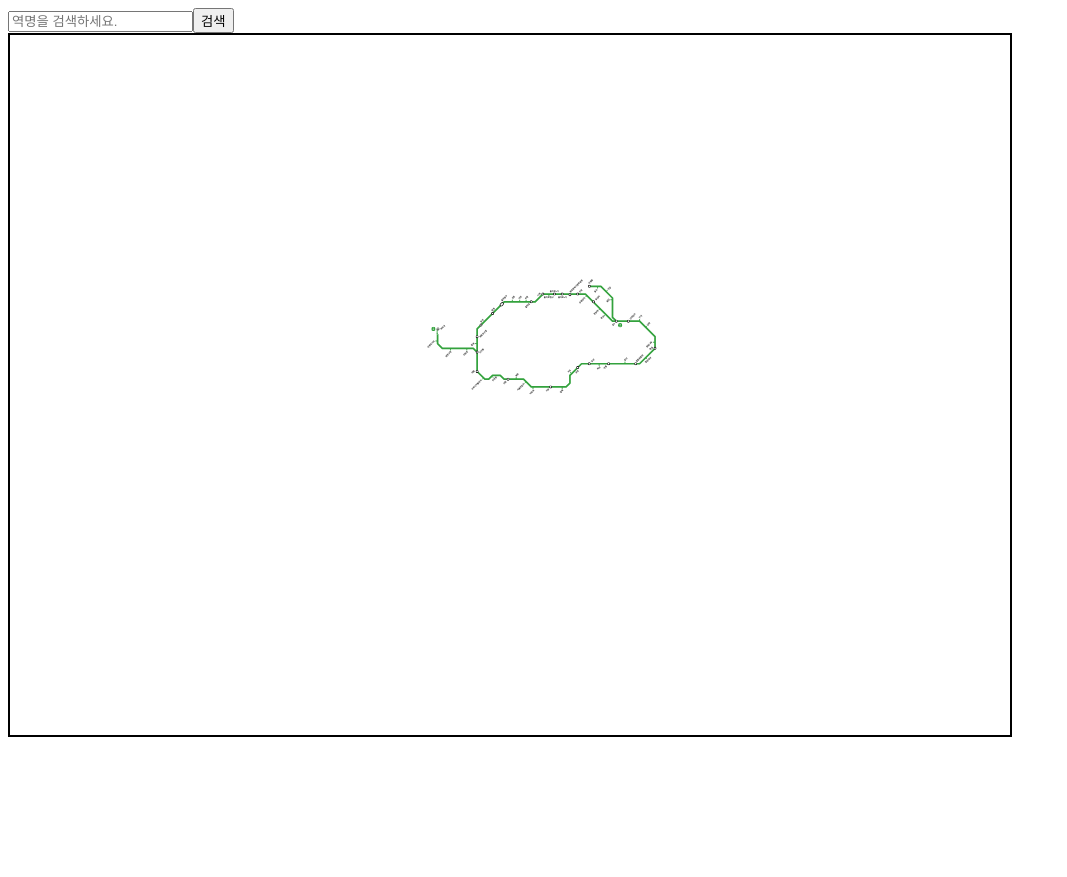
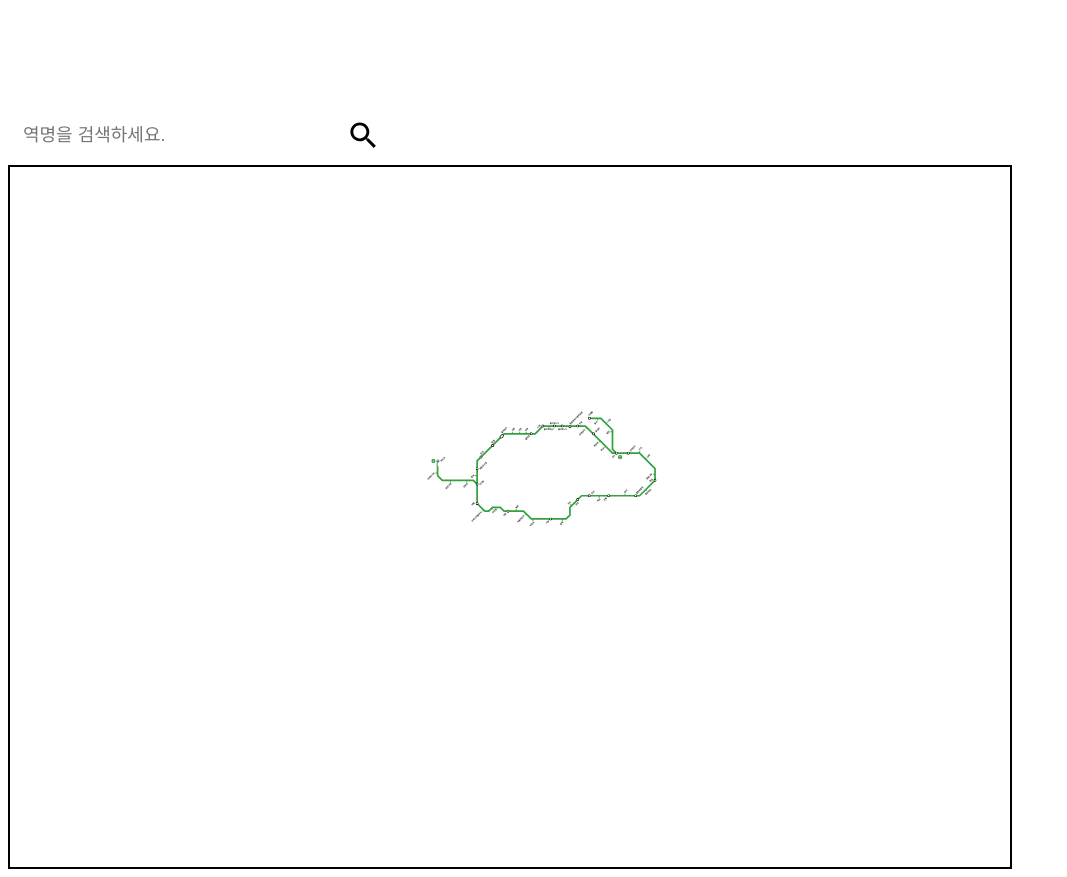
Before and after one commit to sungyuha/SubwayToilet, a React (Create React App) app in the folder subway-toilet/: page / in a window 1280 px wide. Shown: the whole page, without its empty margins (0-1067 px from the left). Before the commit the page ends 800 px from the top, so only its background shows below. Built offline with nearby package versions, Linux system fonts and the light colour scheme.

Commit message:
Search 검색 드롭다운

```diff
--- a/subway-toilet/package.json
+++ b/subway-toilet/package.json
@@ -3,6 +3,10 @@
   "version": "0.1.0",
   "private": true,
   "dependencies": {
+    "@emotion/react": "^11.10.4",
+    "@emotion/styled": "^11.10.4",
+    "@mui/icons-material": "^5.10.9",
+    "@mui/material": "^5.10.10",
     "@testing-library/jest-dom": "^5.16.5",
     "@testing-library/react": "^13.4.0",
     "@testing-library/user-event": "^13.5.0",
--- a/subway-toilet/src/App.js
+++ b/subway-toilet/src/App.js
@@ -1,5 +1,6 @@
 import SubwayLineMap from "./SubwayLineMap";
 import Search from "./Component/Search";
+import SubwayData from "./Subway-map.json";
 
 function App() {
 
@@ -7,7 +8,7 @@ function App() {
 
   return (
     <div className="App">
-      <Search />
+      <Search data={SubwayData}/>
       <SubwayLineMap/>
     </div>
   );
--- a/subway-toilet/src/Component/Search.js
+++ b/subway-toilet/src/Component/Search.js
@@ -1,12 +1,63 @@
-import React from 'react';
+import React, { useState } from "react";
+import './Search.scss';
+//import {ReactComponent as SubwayLine2} from './Seoul_subway_linemap_ko.svg';
+import SearchIcon from '@mui/icons-material/Search';
+import CloseIcon from '@mui/icons-material/Close';
 
-function Search() {
-    return(
-        <div>
-            <input type="text" placeholder="역명을 검색하세요." />
-            <button type="button">검색</button>
+function Search({data}) {
+    const [filteredData, setFilteredData] = useState([]);
+    const [wordEntered, setWordEntered] = useState("");
+
+    const handleFilter = (event) => {
+        const searchWord = event.target.value;
+        setWordEntered(searchWord);
+        console.log( data.DATA );
+        const newFilter = data.DATA.filter((value) => {
+            return value.station_nm.includes(searchWord);
+        });
+
+        if (searchWord === "") {
+        setFilteredData([]);
+        } else {
+        setFilteredData(newFilter);
+        }
+    };
+
+    const clearInput = () => {
+        setFilteredData([]);
+        setWordEntered("");
+    };
+
+    return (
+        <div className="search">
+        <div className="searchInputs">
+            <input
+            type="text"
+            placeholder="역명을 검색하세요."
+            value={wordEntered}
+            onChange={handleFilter}
+            />
+            <div className="searchIcon">
+            {filteredData.length === 0 ? (
+                <SearchIcon />
+            ) : (
+                <CloseIcon id="clearBtn" onClick={clearInput} />
+            )}
+            </div>
         </div>
-    )
+        {filteredData.length !== 0 && (
+            <div className="dataResult">
+            {filteredData.slice(0, 15).map((value, key) => {
+                return (
+                <a className="dataItem" href={value.link} target="blank">
+                    <p>{value.station_nm} </p>
+                </a>
+                );
+            })}
+            </div>
+        )}
+        </div>
+    );
 }
 
 export default Search;
--- /dev/null
+++ b/subway-toilet/src/Component/Search.scss
@@ -0,0 +1,71 @@
+.searchInputs {
+    margin-top: 105px;
+    display: flex;
+    }
+
+    .search input {
+    background-color: white;
+    border: 0;
+    border-radius: 2px;
+    border-top-right-radius: 0px;
+    border-bottom-right-radius: 0px;
+    font-size: 18px;
+    padding: 15px;
+    height: 30px;
+    width: 300px;
+    }
+
+    .searchIcon {
+    height: 60px;
+    width: 50px;
+    background-color: white;
+    display: grid;
+    place-items: center;
+    }
+
+    input:focus {
+    outline: none;
+    }
+
+    .searchIcon svg {
+    font-size: 35px;
+    cursor: pointer;
+}
+
+    .dataResult {
+    margin-top: 5px;
+    width: 300px;
+    height: 200px;
+    background-color: white;
+    box-shadow: rgba(0, 0, 0, 0.35) 0px 5px 15px;
+    overflow: hidden;
+    overflow-y: auto;
+
+    &::-webkit-scrollbar {
+    display: none;
+    }
+
+    .dataItem {
+    width: 100%;
+    height: 50px;
+    display: flex;
+    align-items: center;
+    color: black;
+    }
+}
+
+    .dataItem p {
+    margin-left: 10px;
+    }
+
+    a {
+    text-decoration: none;
+
+    &:hover {
+    background-color: lightgrey;
+    }
+}
+
+    #clearBtn {
+    cursor: pointer;
+    }
--- /dev/null
+++ b/subway-toilet/src/Subway-map.json
@@ -0,0 +1,56 @@
+{
+    "DESCRIPTION" : {"STATION_NM":"전철역명","STATION_CD":"전철역코드","LINE_NUM":"호선","FR_CODE":"외부코드"},
+    "DATA" : [
+    {"line_num":"02호선","station_cd":"0245","station_nm":"신답","fr_code":"211-2"},
+    {"line_num":"02호선","station_cd":"0248","station_nm":"양천구청","fr_code":"234-2"},
+    {"line_num":"02호선","station_cd":"0216","station_nm":"잠실","fr_code":"216"},
+    {"line_num":"02호선","station_cd":"0249","station_nm":"신정네거리","fr_code":"234-3"},
+    {"line_num":"02호선","station_cd":"0233","station_nm":"대림","fr_code":"233"},
+    {"line_num":"02호선","station_cd":"0237","station_nm":"당산","fr_code":"237"},
+    {"line_num":"02호선","station_cd":"0217","station_nm":"잠실새내","fr_code":"217"},
+    {"line_num":"02호선","station_cd":"0218","station_nm":"종합운동장","fr_code":"218"},
+    {"line_num":"02호선","station_cd":"0219","station_nm":"삼성","fr_code":"219"},
+    {"line_num":"02호선","station_cd":"0243","station_nm":"충정로","fr_code":"243"},
+    {"line_num":"02호선","station_cd":"0246","station_nm":"신설동","fr_code":"211-4"},
+    {"line_num":"02호선","station_cd":"0238","station_nm":"합정","fr_code":"238"},
+    {"line_num":"02호선","station_cd":"0239","station_nm":"홍대입구","fr_code":"239"},
+    {"line_num":"02호선","station_cd":"0240","station_nm":"신촌","fr_code":"240"},
+    {"line_num":"02호선","station_cd":"0241","station_nm":"이대","fr_code":"241"},
+    {"line_num":"02호선","station_cd":"0242","station_nm":"아현","fr_code":"242"},
+    {"line_num":"02호선","station_cd":"0247","station_nm":"도림천","fr_code":"234-1"},
+    {"line_num":"02호선","station_cd":"0220","station_nm":"선릉","fr_code":"220"},
+    {"line_num":"02호선","station_cd":"0221","station_nm":"역삼","fr_code":"221"},
+    {"line_num":"02호선","station_cd":"0222","station_nm":"강남","fr_code":"222"},
+    {"line_num":"02호선","station_cd":"0223","station_nm":"교대","fr_code":"223"},
+    {"line_num":"02호선","station_cd":"0224","station_nm":"서초","fr_code":"224"},
+    {"line_num":"02호선","station_cd":"0225","station_nm":"방배","fr_code":"225"},
+    {"line_num":"02호선","station_cd":"0226","station_nm":"사당","fr_code":"226"},
+    {"line_num":"02호선","station_cd":"0227","station_nm":"낙성대","fr_code":"227"},
+    {"line_num":"02호선","station_cd":"0228","station_nm":"서울대입구","fr_code":"228"},
+    {"line_num":"02호선","station_cd":"0229","station_nm":"봉천","fr_code":"229"},
+    {"line_num":"02호선","station_cd":"0230","station_nm":"신림","fr_code":"230"},
+    {"line_num":"02호선","station_cd":"0231","station_nm":"신대방","fr_code":"231"},
+    {"line_num":"02호선","station_cd":"0232","station_nm":"구로디지털단지","fr_code":"232"},
+    {"line_num":"02호선","station_cd":"0234","station_nm":"신도림","fr_code":"234"},
+    {"line_num":"02호선","station_cd":"0235","station_nm":"문래","fr_code":"235"},
+    {"line_num":"02호선","station_cd":"0236","station_nm":"영등포구청","fr_code":"236"},
+    {"line_num":"02호선","station_cd":"0244","station_nm":"용답","fr_code":"211-1"},
+    {"line_num":"02호선","station_cd":"0250","station_nm":"용두","fr_code":"211-3"},
+    {"line_num":"02호선","station_cd":"0203","station_nm":"을지로3가","fr_code":"203"},
+    {"line_num":"02호선","station_cd":"0204","station_nm":"을지로4가","fr_code":"204"},
+    {"line_num":"02호선","station_cd":"0205","station_nm":"동대문역사문화공원","fr_code":"205"},
+    {"line_num":"02호선","station_cd":"0206","station_nm":"신당","fr_code":"206"},
+    {"line_num":"02호선","station_cd":"0207","station_nm":"상왕십리","fr_code":"207"},
+    {"line_num":"02호선","station_cd":"0208","station_nm":"왕십리","fr_code":"208"},
+    {"line_num":"02호선","station_cd":"0209","station_nm":"한양대","fr_code":"209"},
+    {"line_num":"02호선","station_cd":"0210","station_nm":"뚝섬","fr_code":"210"},
+    {"line_num":"02호선","station_cd":"0211","station_nm":"성수","fr_code":"211"},
+    {"line_num":"02호선","station_cd":"0212","station_nm":"건대입구","fr_code":"212"},
+    {"line_num":"02호선","station_cd":"0213","station_nm":"구의","fr_code":"213"},
+    {"line_num":"02호선","station_cd":"0214","station_nm":"강변","fr_code":"214"},
+    {"line_num":"02호선","station_cd":"0215","station_nm":"잠실나루","fr_code":"215"},
+    {"line_num":"02호선","station_cd":"0200","station_nm":"까치산","fr_code":"234-4"},
+    {"line_num":"02호선","station_cd":"0201","station_nm":"시청","fr_code":"201"},
+    {"line_num":"02호선","station_cd":"0202","station_nm":"을지로입구","fr_code":"202"}
+    ]
+}
```
Also changed, not shown: 1 other file (tests, documents, lock files or other folders).
